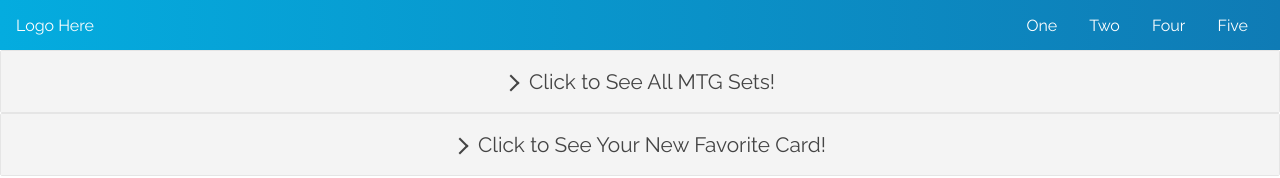
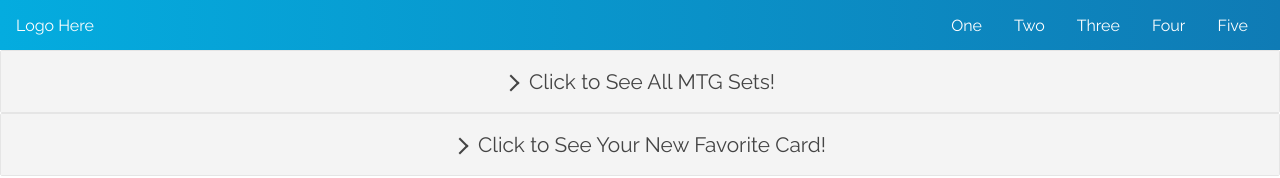
Before and after one commit to caseymacleod22/mtg-card-library, a React (Create React App) app: page / in a window 1280 px wide. Shown: the top 178 px of the page. Built offline with nearby package versions, Linux system fonts and the light colour scheme; no server answers.

Commit message:
nav bar updates

```diff
--- a/src/components/Nav.js
+++ b/src/components/Nav.js
@@ -11,7 +11,7 @@ export default function Nav () {
     <ul class="menu">
       <li>One</li>
       <li>Two</li>
-      {/* <li>Three</li> */}
+      <li>Three</li>
       <li>Four</li>
       <li>Five</li>
     </ul>
```
